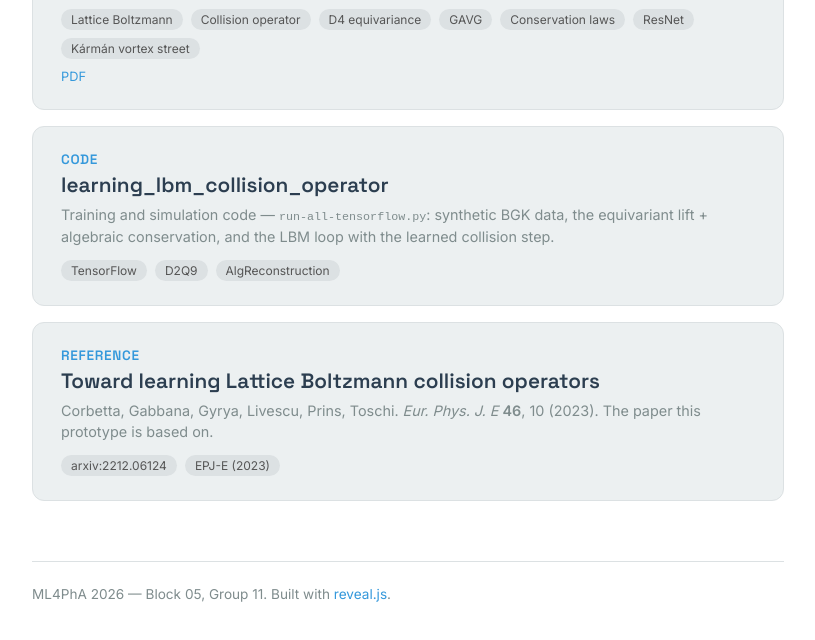
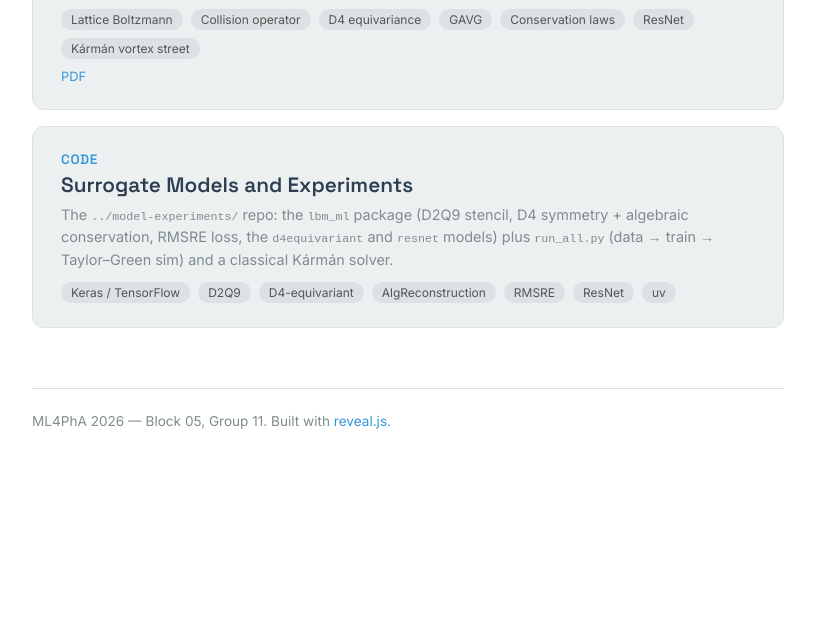
Before and after one commit to ML4PhA-G11/presentation, a plain HTML site: page index.html in a window 1280 px wide. Shown: the part 368-1008 px from the top of the page, without its empty margins (232-1047 px from the left). After the commit the page ends 857 px from the top, so only its background shows below. Drawn offline with Linux system fonts and the light colour scheme.

Commit message:
Update Code session. Rm Reference section of landing page

```diff
--- a/index.html
+++ b/index.html
@@ -145,32 +145,23 @@
       </a>
     </li>
     <li>
-      <a class="lecture-card" href="https://github.com/ML4PhA-G11" target="_blank">
+      <a class="lecture-card" href="../model-experiments/">
         <div class="number">Code</div>
-        <div class="title">learning_lbm_collision_operator</div>
+        <div class="title">Surrogate Models and Experiments</div>
         <div class="description">
-          Training and simulation code &mdash; <code>run-all-tensorflow.py</code>:
-          synthetic BGK data, the equivariant lift + algebraic conservation, and the
-          LBM loop with the learned collision step.
+          The <code>../model-experiments/</code> repo: the <code>lbm_ml</code> package
+          (D2Q9 stencil, D4 symmetry + algebraic conservation, RMSRE loss, the
+          <code>d4equivariant</code> and <code>resnet</code> models) plus <code>run_all.py</code>
+          (data &rarr; train &rarr; Taylor&ndash;Green sim) and a classical Kármán solver.
         </div>
         <div class="topics">
-          <span class="tag">TensorFlow</span>
+          <span class="tag">Keras / TensorFlow</span>
           <span class="tag">D2Q9</span>
+          <span class="tag">D4-equivariant</span>
           <span class="tag">AlgReconstruction</span>
-        </div>
-      </a>
-    </li>
-    <li>
-      <a class="lecture-card" href="https://arxiv.org/abs/2212.06124" target="_blank">
-        <div class="number">Reference</div>
-        <div class="title">Toward learning Lattice Boltzmann collision operators</div>
-        <div class="description">
-          Corbetta, Gabbana, Gyrya, Livescu, Prins, Toschi.
-          <em>Eur. Phys. J. E</em> <strong>46</strong>, 10 (2023). The paper this prototype is based on.
-        </div>
-        <div class="topics">
-          <span class="tag">arxiv:2212.06124</span>
-          <span class="tag">EPJ-E (2023)</span>
+          <span class="tag">RMSRE</span>
+          <span class="tag">ResNet</span>
+          <span class="tag">uv</span>
         </div>
       </a>
     </li>
```
Also changed, not shown: talk.html (+25 -19 lines).
